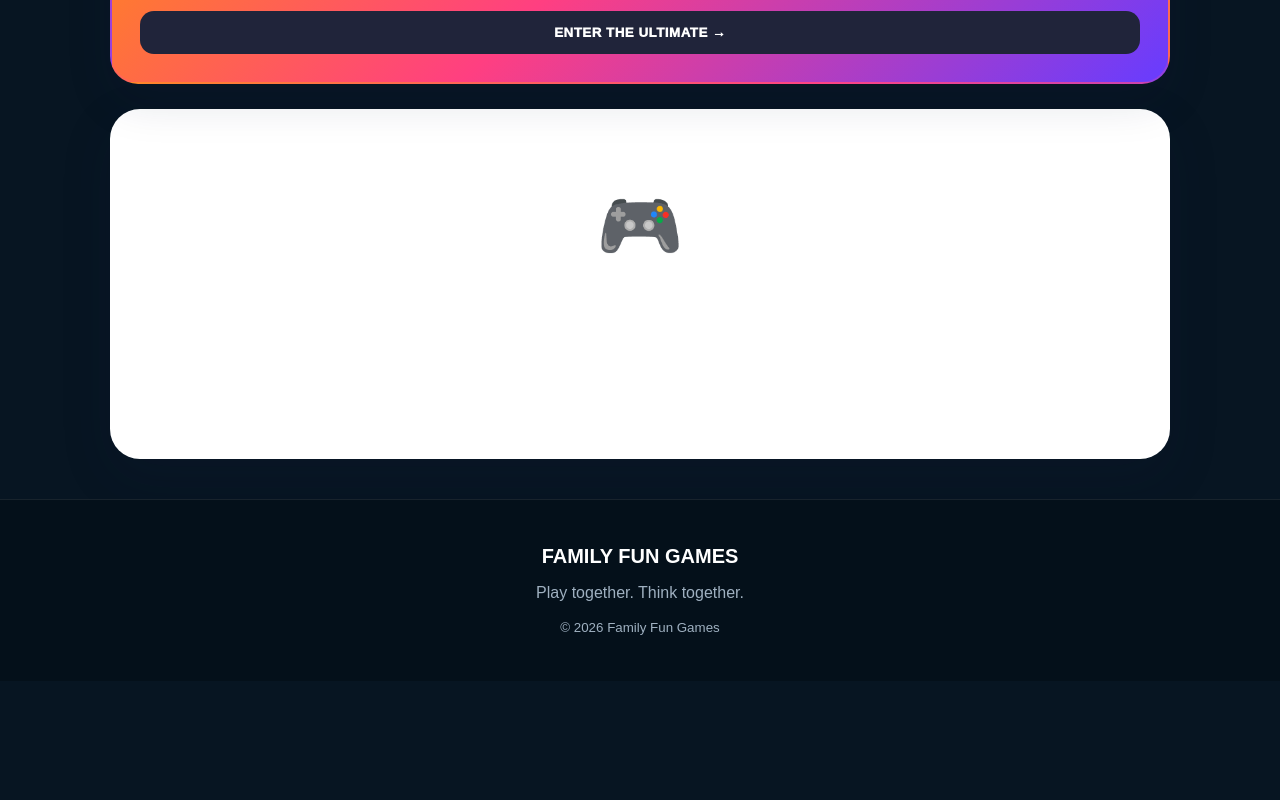
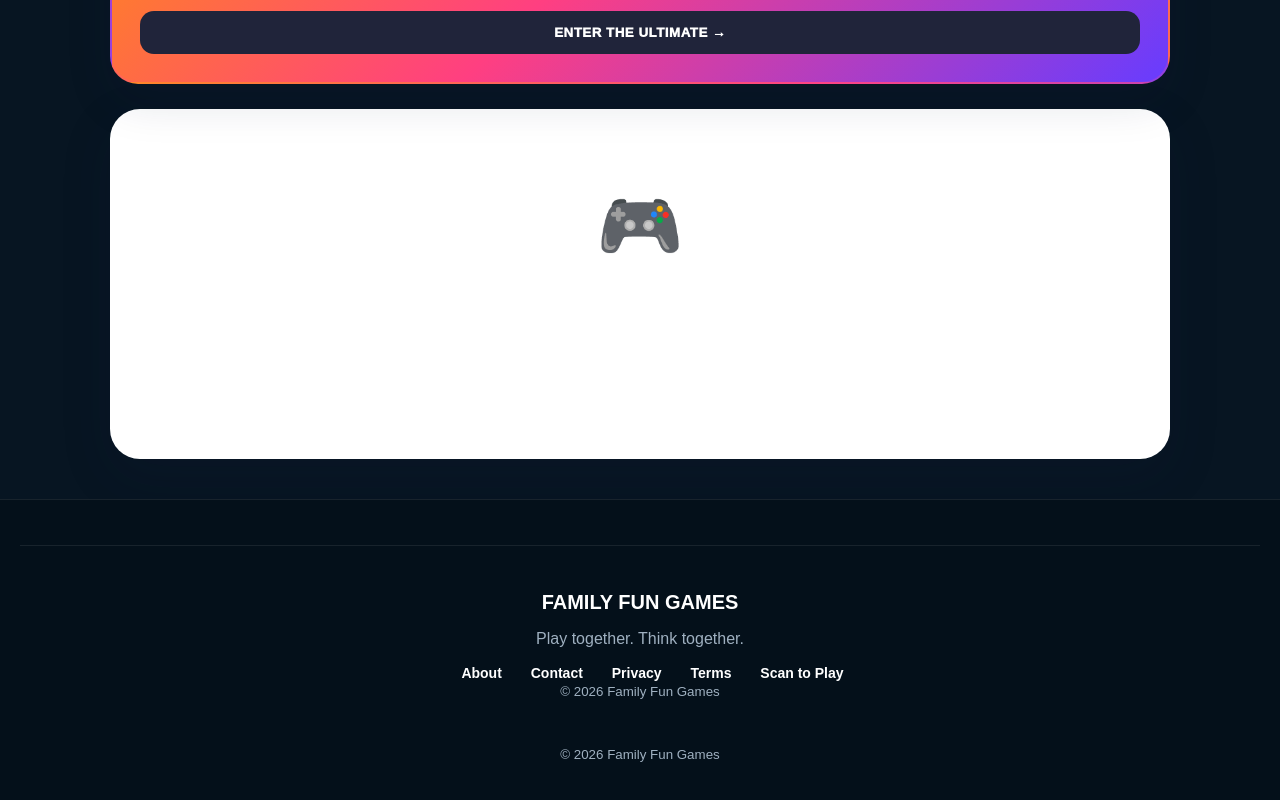
Before and after one commit to myafpetitdos-cmyk/Family-fun-night-games, a plain HTML site: page index.html in a window 1280 px wide. Shown: the part 6002-6802 px from the top of the page. Before the commit the page ends 6683 px from the top, so only its background shows below. Drawn offline with Linux system fonts and the light colour scheme.

Commit message:
Add footer navigation links to index.html
Added a footer navigation section with links to About, Contact, Privacy, Terms, and Play pages.

```diff
--- a/index.html
+++ b/index.html
@@ -672,12 +672,44 @@
 
 
 <footer>
+<footer>
 
   <strong>FAMILY FUN GAMES</strong>
 
   <p>
     Play together. Think together.
   </p>
+
+  <nav class="footer-links">
+
+    <a href="about.html">
+      About
+    </a>
+
+    <a href="contact.html">
+      Contact
+    </a>
+
+    <a href="privacy.html">
+      Privacy
+    </a>
+
+    <a href="terms.html">
+      Terms
+    </a>
+
+    <a href="play.html">
+      Scan to Play
+    </a>
+
+  </nav>
+
+  <small>
+    © 2026 Family Fun Games
+  </small>
+
+</footer>
+
 
   <small>
     © 2026 Family Fun Games
```
